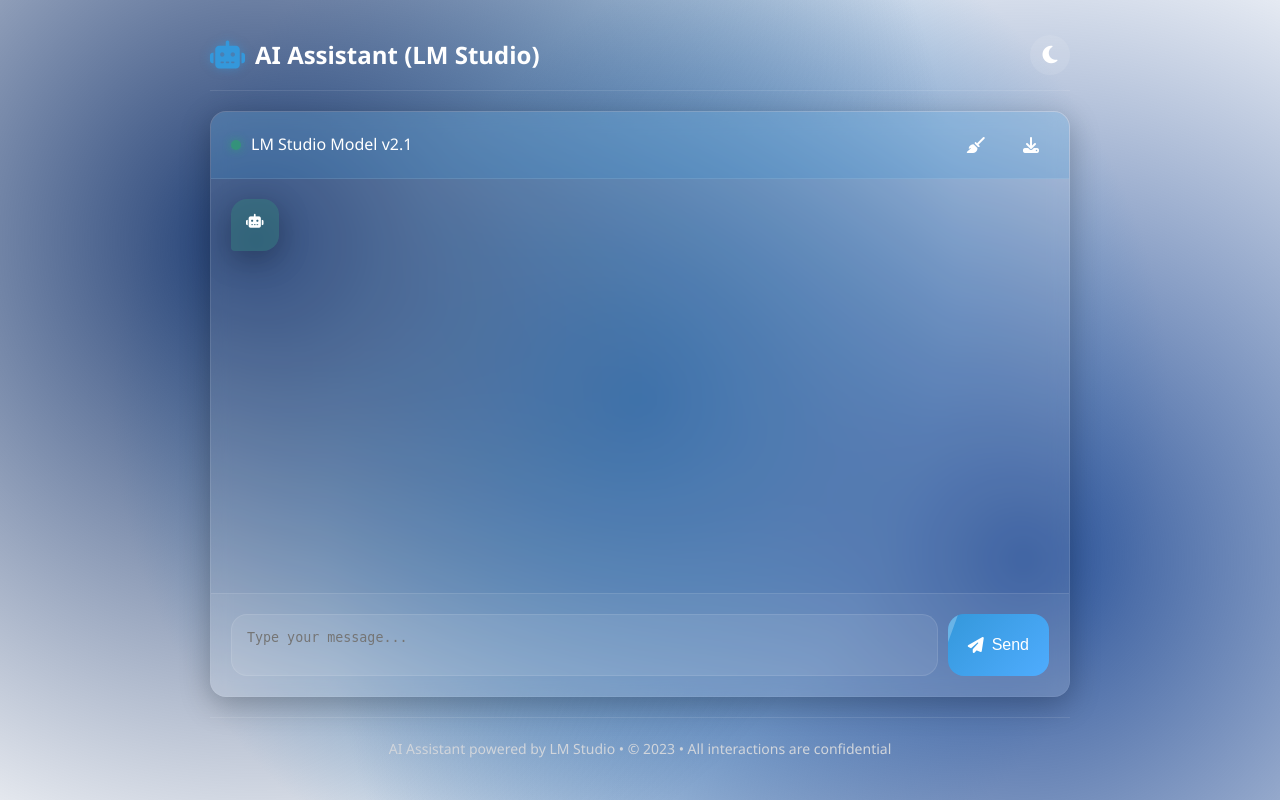
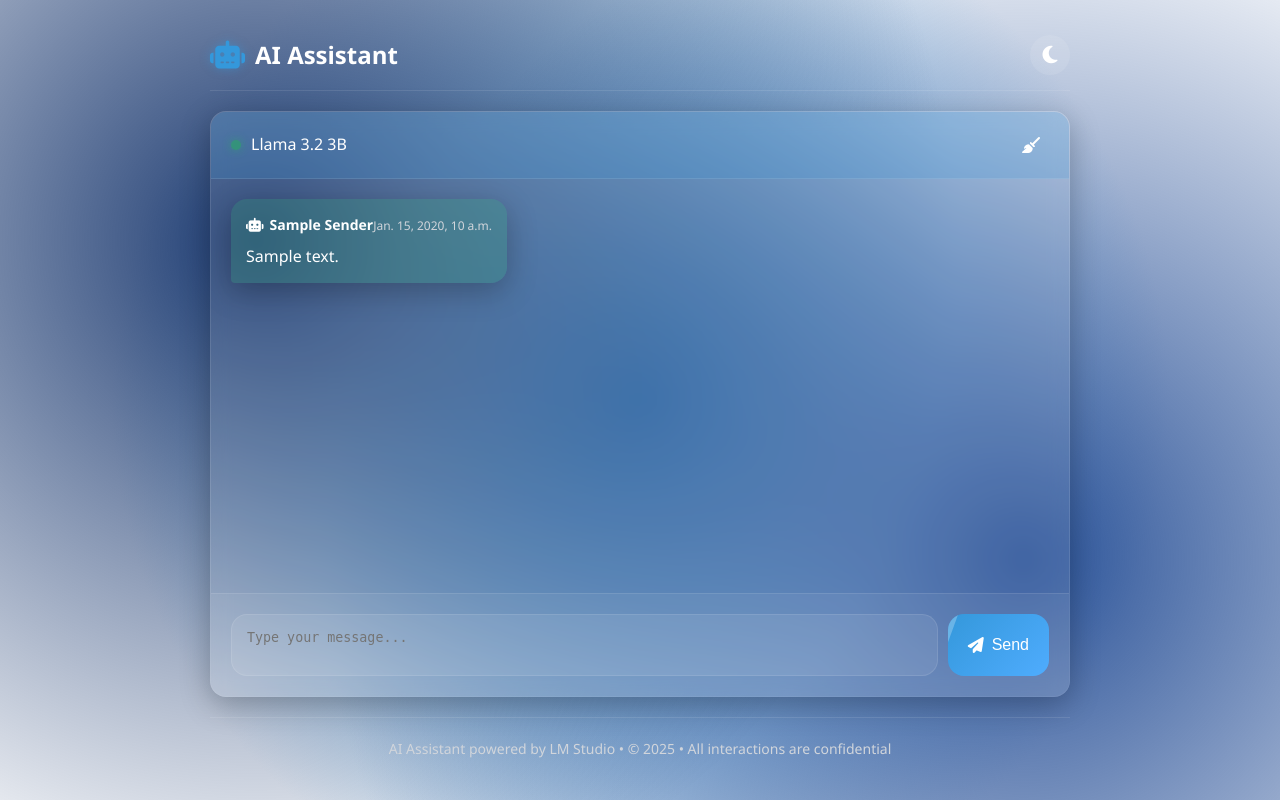
Before and after one commit to Shubham-Mandal-sudo/Basic-AI-Assistant-web, a Django app: template ai_assistant/chatbot/templates/chatbot/chat.html in a window 1280 px wide. Run offline with Django 3.2, Linux system fonts and the light colour scheme; the template is opened without the code that fills it: most values are stand-ins (such as "Sample title", 1, 10 or a date in 2020); one stand-in notice (Sample message) is shown.

Commit message:
New UI with clear chat feature

```diff
--- a/ai_assistant/chatbot/templates/chatbot/chat.html
+++ b/ai_assistant/chatbot/templates/chatbot/chat.html
@@ -386,7 +386,7 @@
         <header>
             <div class="logo">
                 <i class="fas fa-robot"></i>
-                <h1>AI Assistant (LM Studio)</h1>
+                <h1>AI Assistant</h1>
             </div>
             <button class="theme-toggle" id="themeToggle">
                 <i class="fas fa-moon"></i>
@@ -397,27 +397,29 @@
             <div class="chat-header">
                 <div class="model-info">
                     <span class="online-indicator"></span>
-                    <span>LM Studio Model v2.1</span>
+                    <span>Llama 3.2 3B</span>
                 </div>
                 <div class="chat-actions">
-                    <button title="Clear conversation"><i class="fas fa-broom"></i></button>
-                    <button title="Export chat"><i class="fas fa-download"></i></button>
+                <form method="post">
+                    {% csrf_token %}
+                    <button title="Clear conversation" type="submit" name="new_chat" value="1"><i class="fas fa-broom"></i></button>
+                </form>
                 </div>
             </div>
 
             <div class="chat-box" id="chatBox">
-                {% if messages %}
-                    {% for message in messages %}
-                        <div class="message {% if message.sender == 'user' %}user-message{% else %}ai-message{% endif %}">
+                {% if conversation %}
+                    {% for message in conversation %}
+                        <div class="message {% if message.sender == 'You' %}user-message{% else %}ai-message{% endif %}">
                             <div class="message-header">
                                 <span class="sender">
-                                    <i class="fas fa-{% if message.sender == 'user' %}user{% else %}robot{% endif %}"></i>
+                                    <i class="fas fa-{% if message.sender == 'You' %}user{% else %}robot{% endif %}"></i>
                                     {{ message.sender|title }}
                                 </span>
                                 <span class="timestamp">{{ message.timestamp }}</span>
                             </div>
                             <div class="message-content">
-                                {{ message.content }}
+                                {{ message.message }}
                             </div>
                         </div>
                     {% endfor %}
@@ -453,7 +455,7 @@
         </section>
 
         <footer>
-            <p>AI Assistant powered by LM Studio • © 2023 • All interactions are confidential</p>
+            <p>AI Assistant powered by LM Studio • © 2025 • All interactions are confidential</p>
         </footer>
     </div>
 
```
Also changed, not shown: ai_assistant/chatbot/views.py (+17 -3 lines), ai_assistant/db.sqlite3.
